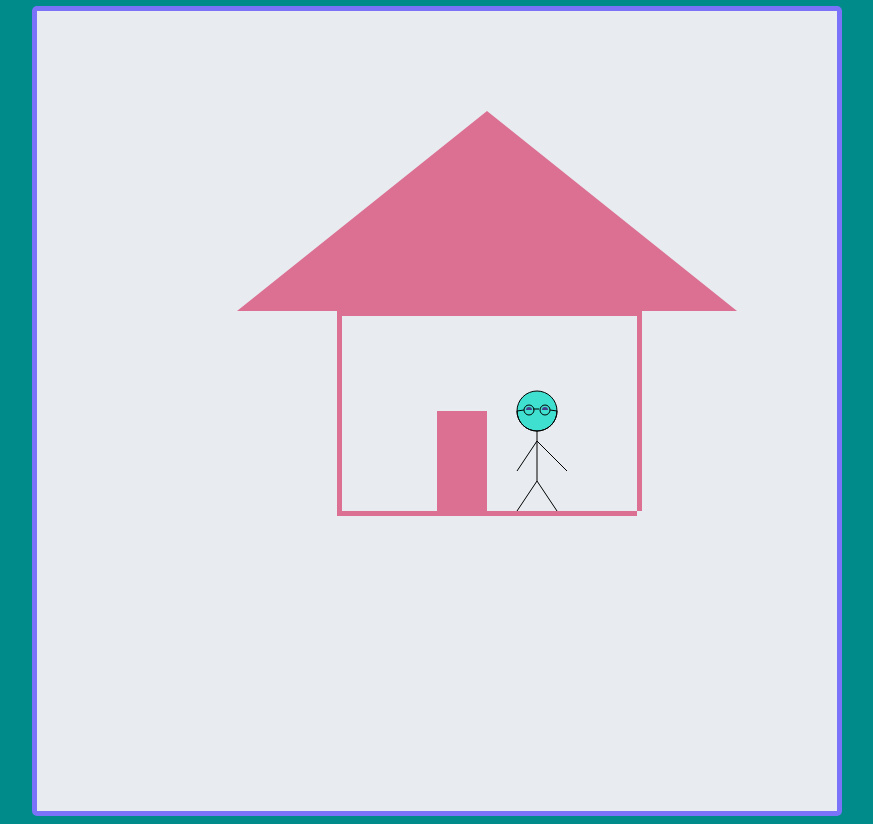
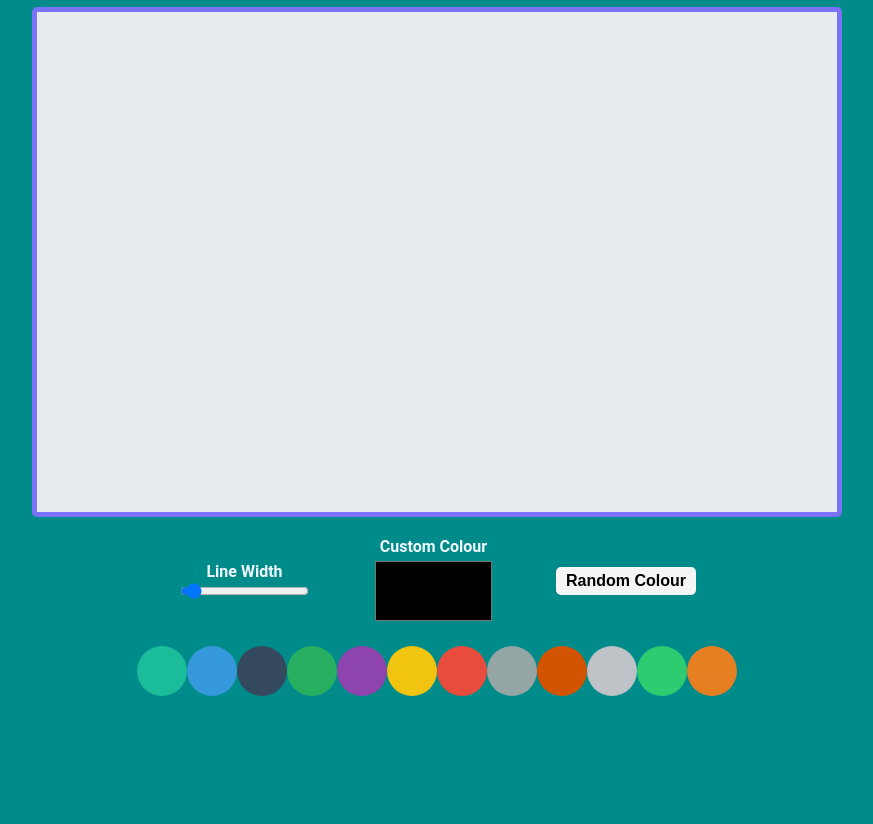
Before and after one commit to adamochi/vanilla-js-canvas-2022, a plain HTML site: page index.html in a window 1280 px wide. Shown: the part 113-937 px from the top of the page, without its empty margins (203-1076 px from the left). After the commit the page ends 817 px from the top, so only its background shows below. Drawn offline with Linux system fonts and the light colour scheme.

Commit message:
can paint with color and change line width

```diff
--- a/app.js
+++ b/app.js
@@ -1,28 +1,105 @@
-console.log("hello");
+console.log("hello world");
+const colorOptions = Array.from(
+  document.getElementsByClassName("color-option")
+);
+const randomBtn = document.getElementById("random");
+const colourSelector = document.getElementById("color-custom");
+const linwidth = document.getElementById("line-width");
 const canvasparty = document.getElementById("canvasparty");
 const greetingHeader = document.querySelector(".greeting");
 const sayhi = document.querySelector(".sayhi");
 const ctx = canvasparty.getContext("2d");
-canvasparty.height = 800;
+canvasparty.height = 500;
 canvasparty.width = 800;
 const gday = () => {
   greetingHeader.innerText = "G-day!";
 };
-
 greetingHeader.innerText = "hello";
 sayhi.addEventListener("click", gday);
 
+const colors = [
+  "#ff3838",
+  "#ffb8b8",
+  "#c56cf0",
+  "#ff9f1a",
+  "#fff200",
+  "#32ff7e",
+  "#7efff5",
+  "#18dcff",
+  "#7d5fff",
+];
+ctx.lineWidth = linwidth.value;
+let isPainting = false;
+
+const onMove = (event) => {
+  if (isPainting) {
+    ctx.lineTo(event.offsetX, event.offsetY);
+    ctx.stroke();
+    return;
+  }
+  ctx.moveTo(event.offsetX, event.offsetY);
+};
+
+const ondown = () => {
+  ctx.beginPath();
+  isPainting = true;
+  // random thing >>
+  // ctx.beginPath();
+  // const color = colors[Math.floor(Math.random() * colors.length)];
+  // ctx.strokeStyle = color;
+  // ctx.lineTo(event.offsetX, event.offsetY);
+  // ctx.stroke();
+};
+const stopDrawing = () => {
+  isPainting = false;
+};
+const onWidthChange = () => {
+  ctx.beginPath();
+  ctx.lineWidth = linwidth.value;
+};
+
+const randomColor = () => {
+  // console.log(ctx.strokeStyle);
+  let color = colors[Math.floor(Math.random() * colors.length)];
+  // console.log(color);
+  if (color === ctx.strokeStyle) {
+    randomColor();
+  } else {
+    ctx.strokeStyle = color;
+    ctx.fillStyle = color;
+    colourSelector.value = color;
+  }
+};
+const handleColorChoice = () => {
+  ctx.strokeStyle = colourSelector.value;
+};
+
+const onColorClick = (e) => {
+  let colorOpt = e.target.dataset.color;
+  ctx.strokeStyle = colorOpt;
+  ctx.fillStyle = colorOpt;
+  colourSelector.value = colorOpt;
+};
+
+canvasparty.addEventListener("mousemove", onMove);
+canvasparty.addEventListener("mousedown", ondown);
+canvasparty.addEventListener("mouseup", stopDrawing);
+canvasparty.addEventListener("mouseleave", stopDrawing);
+linwidth.addEventListener("change", onWidthChange);
+colourSelector.addEventListener("change", handleColorChoice);
+randomBtn.addEventListener("click", randomColor);
+colorOptions.forEach((color) => color.addEventListener("click", onColorClick));
 /* some functions
-ctx.strokeRect(300, 300, 200, 200);
+ctx.strokeRect(x:, y:, width, height);
 ctx.fillRect(300, 300, 5, 200);
-ctx.beginPath();
+ctx.beginPath(x,y);
 ctx.rect();
 ctx.fill();
 ctx.fillRect();
-ctx.lineTo
+ctx.lineTo(x,y)
 
-*/
 
+// Making a house and a character
 ctx.fillStyle = "palevioletred";
 ctx.fillRect(300, 300, 5, 200);
 
@@ -79,3 +156,4 @@ ctx.moveTo(500, 430);
 ctx.lineTo(480, 460);
 
 ctx.stroke();
+*/
--- a/index.css
+++ b/index.css
@@ -1,4 +1,6 @@
 body {
+  color: aliceblue;
+  font-family: Roboto;
   display: flex;
   justify-content: center;
   align-items: center;
@@ -11,3 +13,46 @@ canvas {
   border-radius: 5px;
   margin-top: 10px;
 }
+.controls {
+  width: 100%;
+  display: flex;
+  justify-content: center;
+  margin: 20px 0;
+}
+.controls h4 {
+  margin: 0;
+}
+.controls div {
+  margin: 0 30px;
+  display: flex;
+  flex-direction: column;
+  justify-content: center;
+  align-items: center;
+}
+
+.colorss {
+  display: flex;
+}
+.color-option {
+  border-radius: 50%;
+  width: 50px;
+  height: 50px;
+  cursor: pointer;
+}
+#color-custom {
+  background-color: rgba(255, 255, 255, 0);
+  border: none;
+  border-radius: 12px;
+  width: 125px;
+  height: 70px;
+  margin: 0;
+}
+#random {
+  font-size: 16px;
+  font-weight: 600;
+  border: none;
+  background-color: whitesmoke;
+  border-radius: 5px;
+  height: fit-content;
+  padding: 5px 10px;
+}
--- a/index.html
+++ b/index.html
@@ -12,6 +12,90 @@
     <button class="sayhi">say hi</button>
     <canvas id="canvasparty"></canvas>
 
+    <div class="controls">
+      <div>
+        <h4>Line Width</h4>
+        <input
+          id="line-width"
+          type="range"
+          min="1"
+          max="20"
+          value="2"
+          step="0.1"
+        />
+      </div>
+      <div class="center-control">
+        <h4>Custom Colour</h4>
+        <input type="color" id="color-custom" />
+      </div>
+      <div>
+        <button id="random">Random Colour</button>
+      </div>
+    </div>
+
+    <div class="colorss">
+      <div
+        class="color-option"
+        style="background-color: #1abc9c"
+        data-color="#1abc9c"
+      ></div>
+      <div
+        class="color-option"
+        style="background-color: #3498db"
+        data-color="#3498db"
+      ></div>
+      <div
+        class="color-option"
+        style="background-color: #34495e"
+        data-color="#34495e"
+      ></div>
+      <div
+        class="color-option"
+        style="background-color: #27ae60"
+        data-color="#27ae60"
+      ></div>
+      <div
+        class="color-option"
+        style="background-color: #8e44ad"
+        data-color="#8e44ad"
+      ></div>
+      <div
+        class="color-option"
+        style="background-color: #f1c40f"
+        data-color="#f1c40f"
+      ></div>
+      <div
+        class="color-option"
+        style="background-color: #e74c3c"
+        data-color="#e74c3c"
+      ></div>
+      <div
+        class="color-option"
+        style="background-color: #95a5a6"
+        data-color="#95a5a6"
+      ></div>
+      <div
+        class="color-option"
+        style="background-color: #d35400"
+        data-color="#d35400"
+      ></div>
+      <div
+        class="color-option"
+        style="background-color: #bdc3c7"
+        data-color="#bdc3c7"
+      ></div>
+      <div
+        class="color-option"
+        style="background-color: #2ecc71"
+        data-color="#2ecc71"
+      ></div>
+      <div
+        class="color-option"
+        style="background-color: #e67e22"
+        data-color="#e67e22"
+      ></div>
+    </div>
+
     <script src="app.js"></script>
   </body>
 </html>
```
